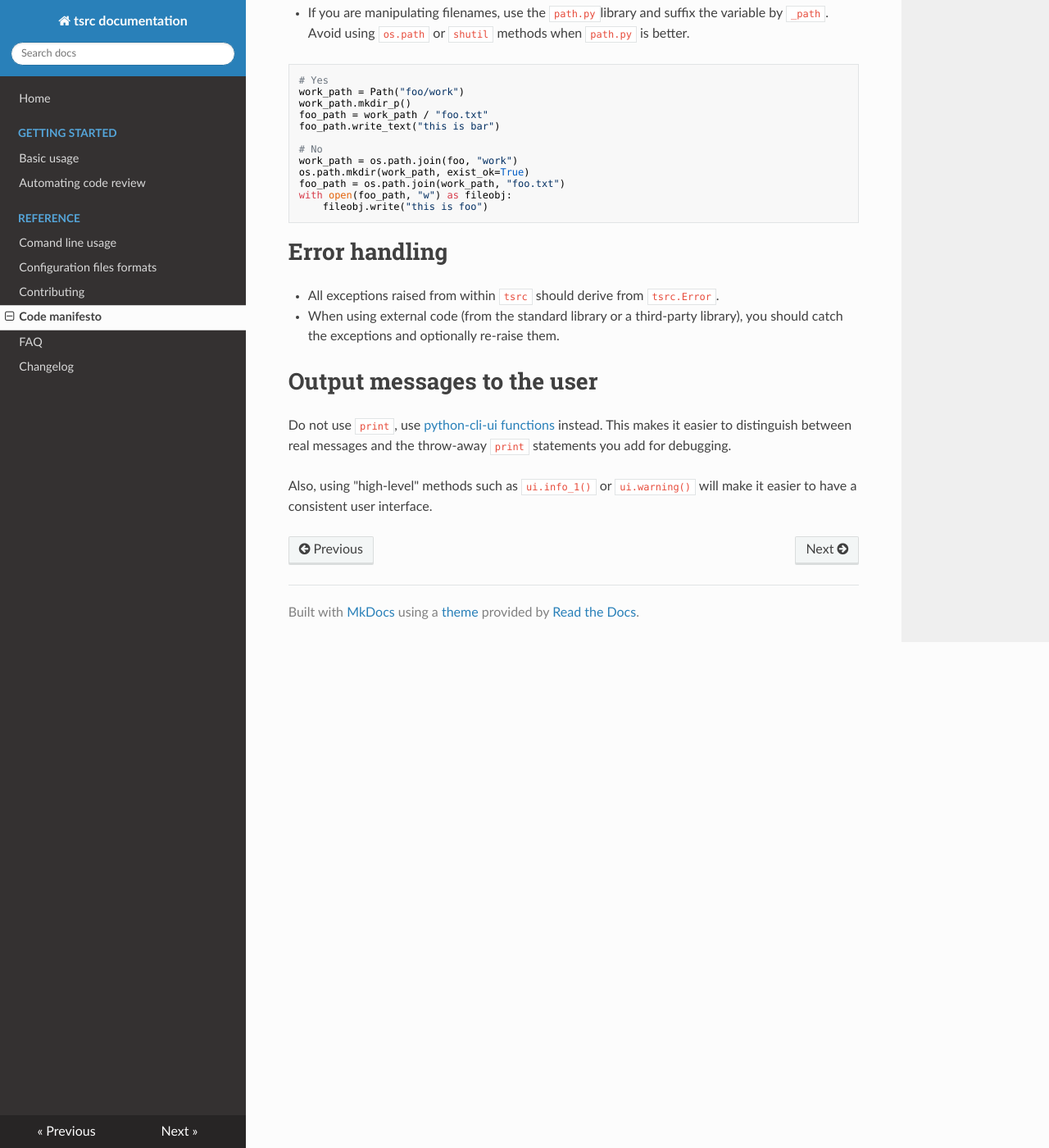
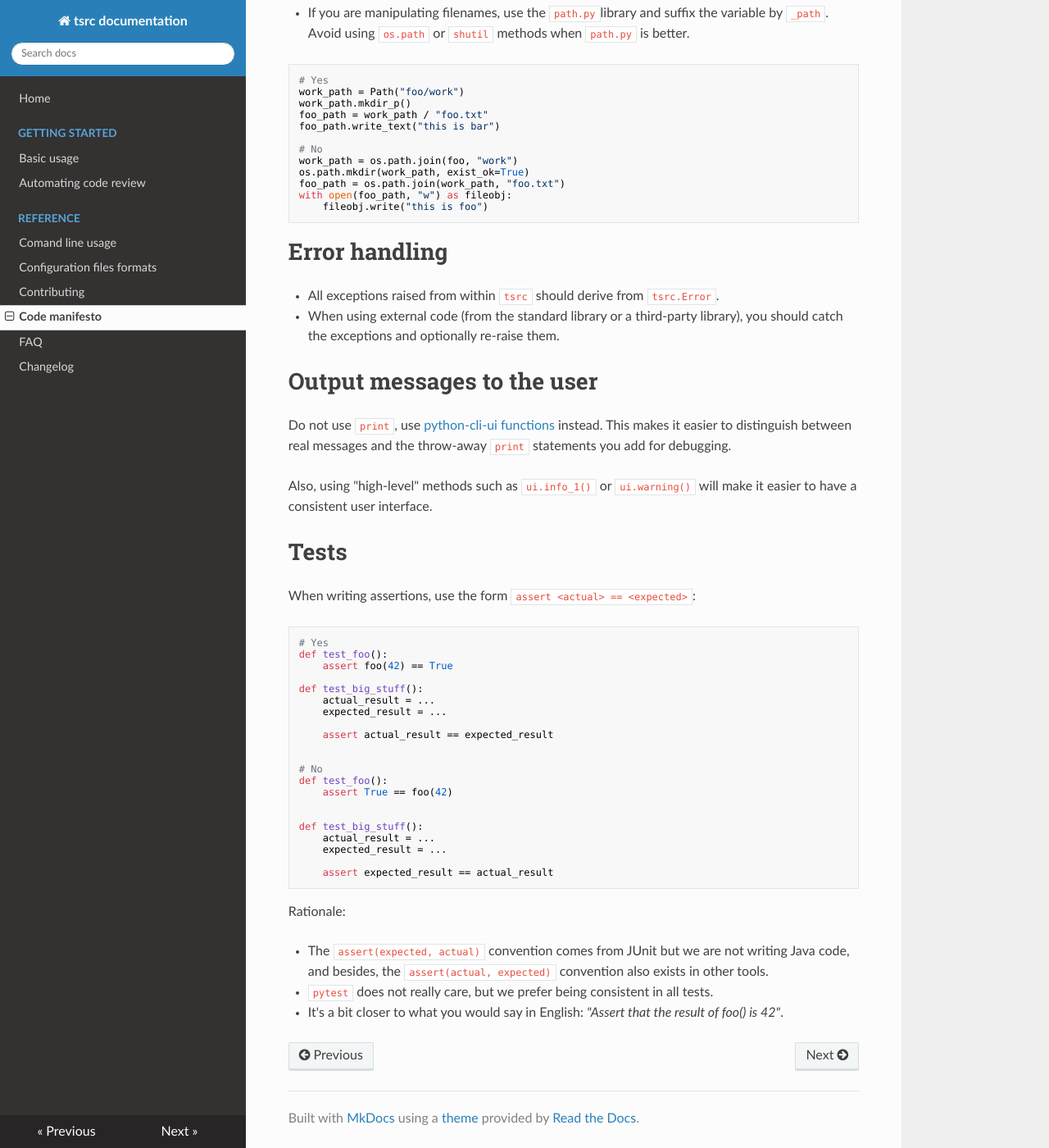
Before and after one commit to your-tools/tsrc, an MkDocs documentation site: the page built from docs/code-manifesto.md, in a window 1280 px wide and 1400 px high, scrolled down 5933 px. Shown: the whole window at 82% size. Built offline with MkDocs 1.6.1, drawn with Linux system fonts in a browser that asks for light colours; nearby versions of some CDN libraries.

Commit message:
Update code manifesto

````diff
--- a/docs/code-manifesto.md
+++ b/docs/code-manifesto.md
@@ -342,3 +342,38 @@ with open(foo_path, "w") as fileobj:
 Do not use `print`, use [python-cli-ui functions](https://TankerHQ.github.io/python-cli-ui#api) instead. This makes it easier to distinguish between real messages and the throw-away `print` statements you add for debugging.
 
 Also, using "high-level" methods such as `ui.info_1()` or `ui.warning()` will make it easier to have a consistent user interface.
+
+# Tests
+
+When writing assertions, use the form `assert <actual> == <expected>`:
+
+```python
+# Yes
+def test_foo():
+    assert foo(42) == True
+
+def test_big_stuff():
+    actual_result = ...
+    expected_result = ...
+
+    assert actual_result == expected_result
+
+
+# No
+def test_foo():
+    assert True == foo(42)
+
+
+def test_big_stuff():
+    actual_result = ...
+    expected_result = ...
+
+    assert expected_result == actual_result
+```
+
+Rationale:
+
+* The `assert(expected, actual)` convention comes from JUnit but we are not writing Java code,
+  and besides, the `assert(actual, expected)` convention also exists in other tools.
+* `pytest` does not really care, but we prefer being consistent in all tests.
+* It's a bit closer to what you would say in English: *"Assert that the result of foo() is 42"*.
````
